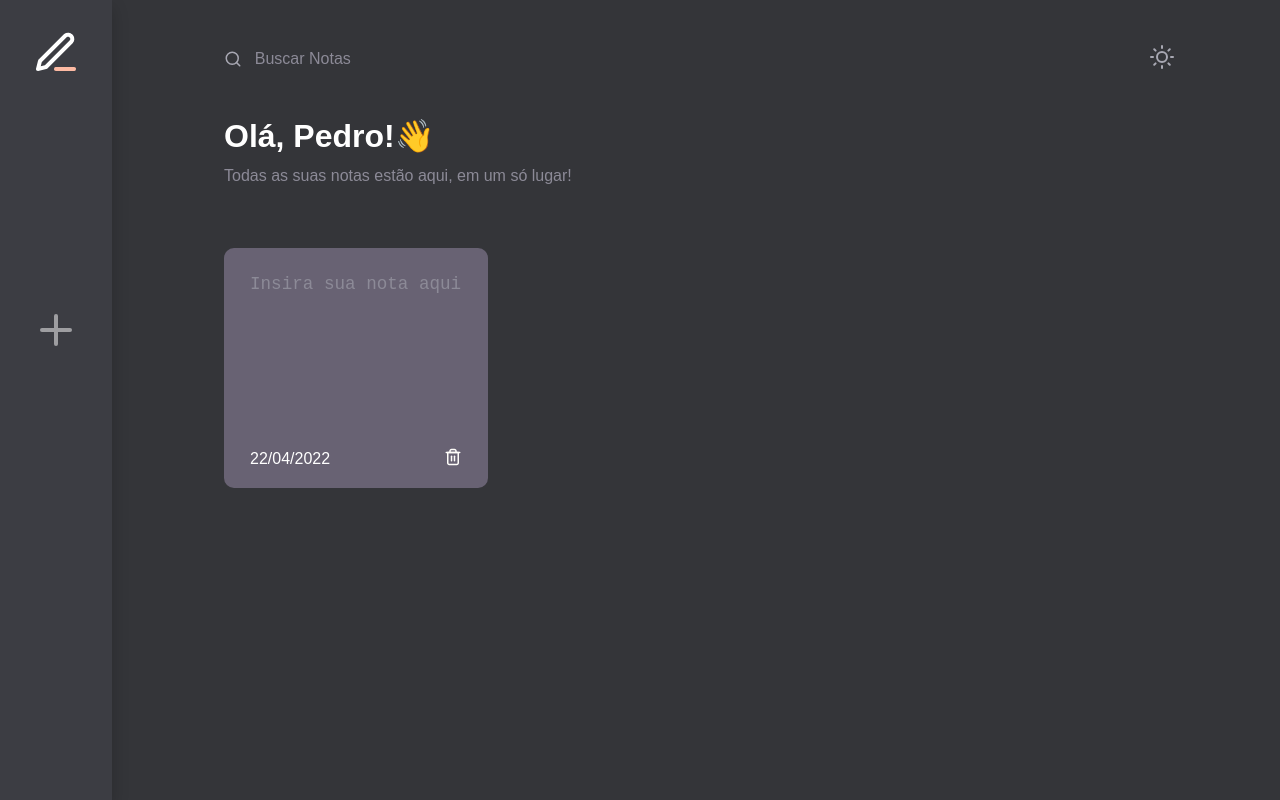
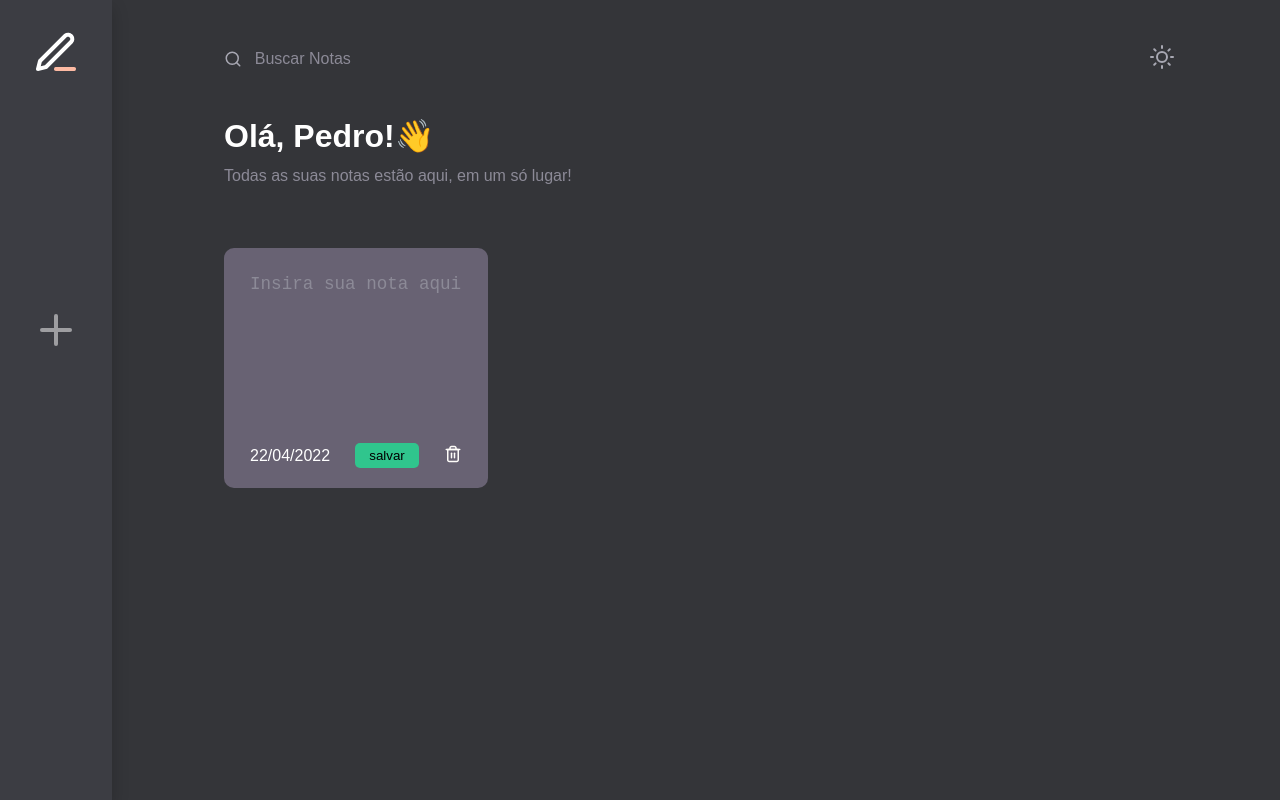
Before and after one commit to pedroHenrique013/note-me, a React (Vite) app: page / in a window 1280 px wide. Built offline with nearby package versions, Linux system fonts and the light colour scheme.

Commit message:
Add funcionalidade de buscar nota

```diff
--- a/src/components/Header/index.jsx
+++ b/src/components/Header/index.jsx
@@ -1,20 +1,26 @@
-import searchIcon from '../../assets/search.svg';
-import sunIcon from '../../assets/sun.svg';
+import searchIcon from "../../assets/search.svg";
+import sunIcon from "../../assets/sun.svg";
 
-import {HeaderContainer} from './styles';
-import {SearchField} from './styles';
-import { ButtonDarkMode } from './styles';
+import { HeaderContainer } from "./styles";
+import { SearchField } from "./styles";
+import { ButtonDarkMode } from "./styles";
 
-
-export function Header() {
+export function Header({ handleSearchNote }) {
   return (
     <HeaderContainer>
       <SearchField>
         <img src={searchIcon} alt="Logo de busca" />
-                <input type="search" placeholder="Buscar Notas" />
+        <input
+          type="search"
+          onChange={(event) => handleSearchNote(event.target.value)}
+          placeholder="Buscar Notas"
+        />
       </SearchField>
       <ButtonDarkMode>
-                <img src={sunIcon} alt="Icone de botão para escolha do tema claro ou esciro" />
+        <img
+          src={sunIcon}
+          alt="Icone de botão para escolha do tema claro ou esciro"
+        />
       </ButtonDarkMode>
     </HeaderContainer>
   );
--- a/src/components/Main/index.jsx
+++ b/src/components/Main/index.jsx
@@ -1,12 +1,17 @@
-import { Greeting } from '../Greeting';
-import { NoteCard } from '../NoteCard';
-import {MainContent} from './styles';
+import { Greeting } from "../Greeting";
+import { NoteCard } from "../NoteCard";
+import { MainContent } from "./styles";
 
-export function Main({notes, removeNotes}) {
-    return (
-        <MainContent>
-            <Greeting />
-            <NoteCard notes={notes} removeNotes={removeNotes}/>
-        </MainContent>
-    );
+export function Main({ notes, removeNotes, searchText }) {
+  return (
+    <MainContent>
+      <Greeting />
+      <NoteCard
+        notes={notes.filter((note) =>
+          note.content?.toLowerCase().includes(searchText.toLowerCase())
+        )}
+        removeNotes={removeNotes}
+      />
+    </MainContent>
+  );
 }
--- a/src/components/NoteCard/index.jsx
+++ b/src/components/NoteCard/index.jsx
@@ -1,16 +1,38 @@
 import trashImg from "../../assets/trash.svg";
 import { NoteListContent, NotesItem, FooterNote } from "./styles";
+import { useState } from 'react';
 
-export function NoteCard({notes, removeNotes}) {
+export function NoteCard({ notes, removeNotes}) {
+  const [value, setValue] = useState("");
+  const handleInputChange = (e) => {
+    setValue(e.target.value);
+  }
+
+  const handleSaveClick = (e) => {
+		e.preventDefault();
+    const formData = new FormData(e.target);
+    const data = Object.fromEntries(formData);
+
+    notes.forEach(note => {
+      if(note.content === '') {
+        note.content = data.content;
+      }
+    })
+    setValue(data.content);
+
+    console.log(notes);
+
+	};
+
   return (
     <NoteListContent>
-      {notes.map(note => (
-        <NotesItem key={note.id}>
-        <textarea
-            placeholder="Insira sua nota aqui"
-        />
+      {notes.map((note) => (
+        <NotesItem onSubmit={handleSaveClick} key={note.id}>
+          <textarea type="text" name="content" value={value} placeholder="Insira sua nota aqui" onChange={handleInputChange} />
+
           <FooterNote>
             <span>{new Date().toLocaleDateString("pt-BR")}</span>
+            <button className="button-save" type="submit">salvar</button>
             <button onClick={() => removeNotes(note.id)}>
               <img src={trashImg} alt="Icone de uma lixeira" />
             </button>
--- a/src/components/NoteCard/styles.js
+++ b/src/components/NoteCard/styles.js
@@ -5,7 +5,7 @@ export const NoteListContent = styled.div`
     grid-template-columns: repeat(auto-fill, 286px);
 `;
 
-export const NotesItem = styled.div`
+export const NotesItem = styled.form`
     width: 264px;
     height: 240px;
     margin-top: 63px;
@@ -37,13 +37,26 @@ export const NotesItem = styled.div`
         font-size: 1.1rem;
     }
 
+    small {
+        font-size: 0.7rem;
+    }
+
 `;
 
 export const FooterNote = styled.div`
     display: flex;
     align-items: center;
-    margin-top: 0.5rem;
+    margin-top: 0.2rem;
 
+
+    .button-save {
+        width: 30%;
+        padding: 0.3rem 0;
+        margin-left: auto;
+        background: var(--semantic-green);
+        border: none;
+        border-radius: 5px;
+    }
 
     button {
         width: 18px;
--- a/src/page/Home/App.jsx
+++ b/src/page/Home/App.jsx
@@ -1,39 +1,45 @@
-import { useState } from 'react'
-import {AppContent} from './styles'
-import { GlobalStyle} from '../../styles/global'
-import { Header } from '../../components/Header'
-import { Sidebar } from '../../components/SideBar'
-import { Main } from '../../components/Main'
+import { useState } from "react";
+import { AppContent } from "./styles";
+import { GlobalStyle } from "../../styles/global";
+import { Header } from "../../components/Header";
+import { Sidebar } from "../../components/SideBar";
+import { Main } from "../../components/Main";
 
 function App() {
   const [notes, setNotes] = useState([
     {
       id: 1,
-    content: 'Note 1',
-  }
+      content: "Note 1",
+    },
   ]);
 
+  const [searchText, setSearchText] = useState("");
+
   function handleAddNote() {
-  const newNote = {id: notes.length + 1, content: 'New Note'};
+    const newNote = { id: notes.length + 1,  };
     setNotes([...notes, newNote]);
-
   }
 
   function handleDeleteNote(deleteNote) {
-  console.log(notes)
+    console.log(notes);
     console.log(deleteNote);
-  const filterNote = notes.filter(note => note.id !== deleteNote);
+    const filterNote = notes.filter((note) => note.id !== deleteNote);
     setNotes(filterNote);
   }
+  console.log(notes);
 
   return (
     <AppContent>
-      <Header />
+      <Header handleSearchNote={setSearchText} />
       <Sidebar addNotes={handleAddNote} />
-      <Main notes={notes} removeNotes={handleDeleteNote} />
+      <Main
+        notes={notes}
+        removeNotes={handleDeleteNote}
+        searchText={searchText}
+      />
       <GlobalStyle />
     </AppContent>
-  )
+  );
 }
 
-export default App
+export default App;
```
Lines whose indentation alone changed are shown as unchanged.
